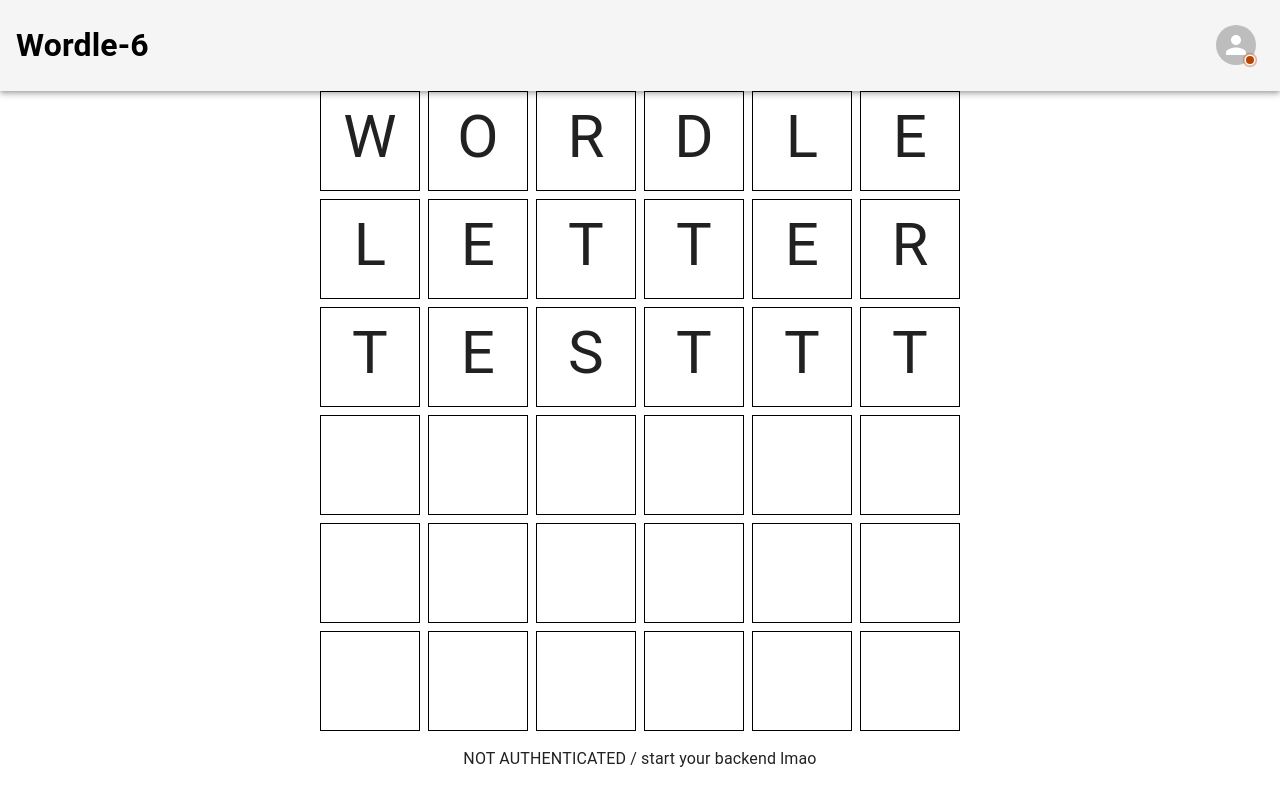
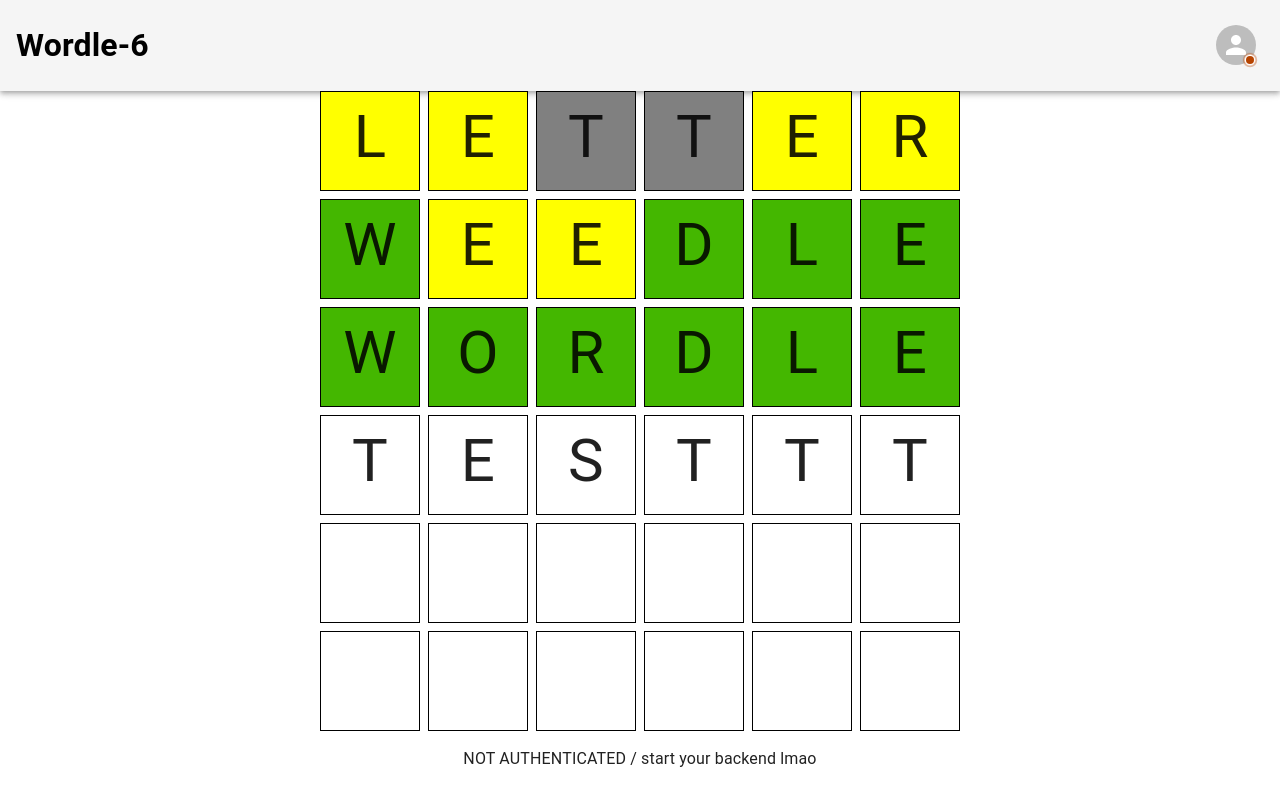
Before and after one commit to rosemary-ai/wordle-6, a React (Create React App) app in the folder client/: page / in a window 1280 px wide. Built offline with nearby package versions, Linux system fonts and the light colour scheme; no server answers.

Commit message:
colours for each letter

```diff
--- a/client/src/@types/index.ts
+++ b/client/src/@types/index.ts
@@ -11,11 +11,11 @@
 
 export interface SquareProps {
   letter: string,
-  entered: boolean,
-  index: number,
+  colour: string,
 }
 
 export interface GridProps {
   words: string[]
   input: string,
+  correctWord: string,
 }
--- a/client/src/App.tsx
+++ b/client/src/App.tsx
@@ -15,23 +15,33 @@
   )
 }
 
-const Square = ({ letter, entered, index }: SquareProps) => {
+const Square = ({ letter, colour }: SquareProps) => {
   return (
-    // styling depending on entered and index
-    <div className="square">
+    // styling depending on colour
+    <div className={`square square_${colour}`}>
       {letter}
     </div>
   )
 }
 
-const Grid = ({ words, input }: GridProps) => {
+const Grid = ({ words, input, correctWord }: GridProps) => {
   const numRows = words.length;
   // array of 36 letters, entered words -> input -> empty squares
   const letters = (words.join("") + input).padEnd(36, " ").split("");
 
   const grid = letters.map((letter, i) => {
-    const entered = (i / 6) < numRows;
-    return <Square key={i} letter={letter} entered={entered} index={i % 6} />
+    if ((i / 6) < numRows) {
+      // TODO: function to calculate colours
+      // accounting for duplicate letters being entered / in correct answer
+      let colour = "grey";
+      if (letter === correctWord[i % 6]) {
+        colour = "green";
+      } else if (correctWord.includes(letter)) {
+        colour = "yellow";
+      }
+      return <Square key={i} letter={letter} colour={colour}/>
+    }
+    return <Square key={i} letter={letter} colour={"blank"}/>
   });
 
   return (
@@ -44,12 +54,13 @@
 }
 
 const Game = () => {
+  const correctWord = "WORDLE";
   const [input, setInput] = useState<string>("TESTTT");
-  const [words, setWords] = useState<string[]>(["WORDLE", "LETTER"]);
+  const [words, setWords] = useState<string[]>(["LETTER", "WEEDLE", "WORDLE"]);
   // can do setInput(word => word + letter)
   return (
     <Fragment>
-      <Grid words={words} input={input}/>
+      <Grid words={words} input={input} correctWord={correctWord}/>
       {/* display possibly more game info */}
     </Fragment>
   )
--- a/client/src/styles/index.css
+++ b/client/src/styles/index.css
@@ -56,6 +56,22 @@
   font-size: 60px;
 }
 
+.square_blank {
+  background-color: white;
+}
+
+.square_grey {
+  background-color: grey;
+}
+
+.square_yellow {
+  background-color: yellow;
+}
+
+.square_green {
+  background-color: #44b700;
+}
+
 /*
   Extra Small Devices, Phones
   @media only screen and (min-width: 480px) {}
```
